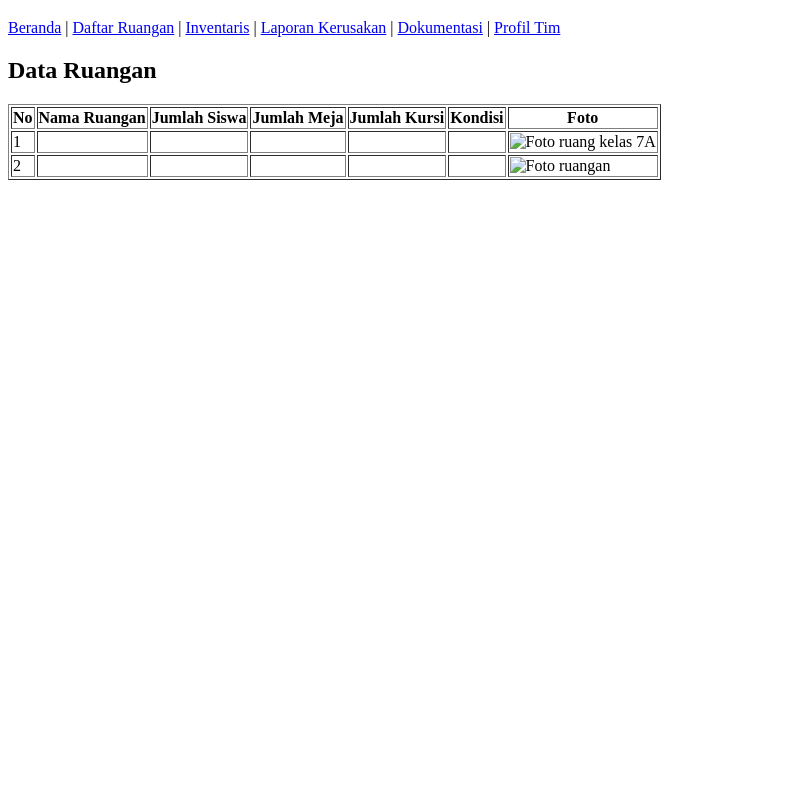
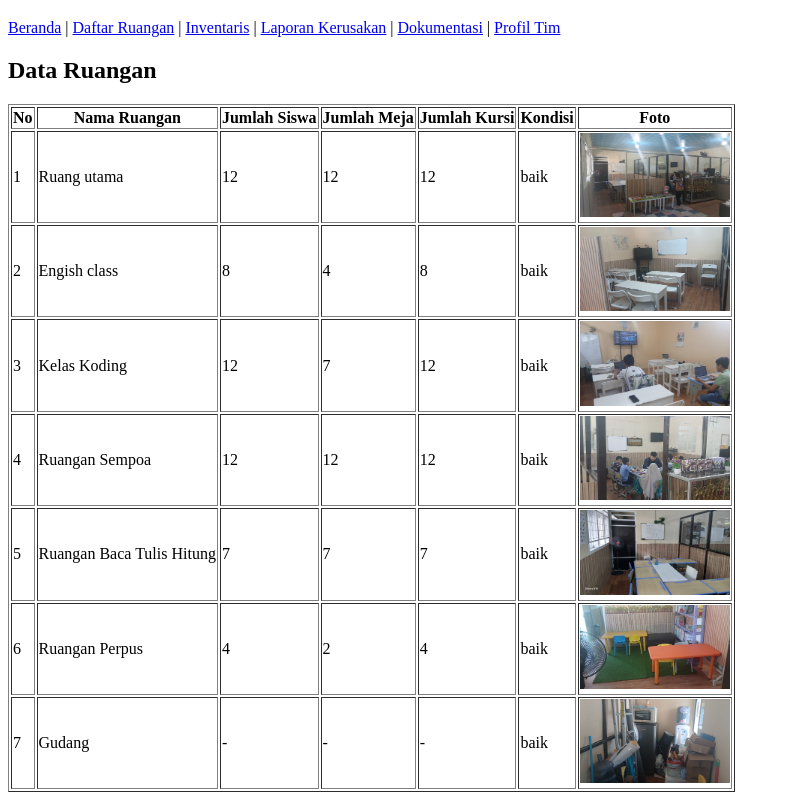
Before and after one commit to Dzayong/school-room-inventory-template, a plain HTML site: page rooms.html in a window 1280 px wide. Shown: the part 61-861 px from the top of the page, without its empty margins (0-790 px from the left). Before the commit the page ends 800 px from the top, so only its background shows below. Drawn offline with Linux system fonts and the light colour scheme.

Commit message:
Saya sudah mengerjakan bagian rooms

```diff
--- a/rooms.html
+++ b/rooms.html
@@ -39,28 +39,99 @@
                     <!-- TODO: Tambahkan baris sesuai hasil observasi -->
                     <tr>
                         <td>1</td>
-                        <td><!-- TODO: Kelas 7A --></td>
-                        <td><!-- TODO --></td>
-                        <td><!-- TODO --></td>
-                        <td><!-- TODO --></td>
-                        <td><!-- TODO: Baik/Rusak --></td>
+                        <td><!-- TODO: Kelas 7A -->Ruang utama</td>
+                        <td><!-- TODO -->12</td>
+                        <td><!-- TODO -->12</td>
+                        <td><!-- TODO -->12</td>
+                        <td><!-- TODO: Baik/Rusak -->baik</td>
                         <td>
-                            <img src="images/kelas-7a.jpg"
-                                 alt="Foto ruang kelas 7A"
+                            <img src="images/Ruangan Utama.jpeg"
+                                 alt="Foto Ruangan utama"
                                  width="150">
                         </td>
                     </tr>
 
                     <tr>
                         <td>2</td>
-                        <td><!-- TODO --></td>
-                        <td><!-- TODO --></td>
-                        <td><!-- TODO --></td>
-                        <td><!-- TODO --></td>
-                        <td><!-- TODO --></td>
+                        <td><!-- TODO -->Engish class</td>
+                        <td><!-- TODO -->8</td>
+                        <td><!-- TODO -->4</td>
+                        <td><!-- TODO -->8</td>
+                        <td><!-- TODO -->baik</td>
                         <td>
-                            <img src="images/nama-file.jpg"
-                                 alt="Foto ruangan"
+                            <img src="images/Kelas Inggris.jpeg"
+                                 alt="Foto Kelas Inggris"
+                                 width="150">
+                        </td>
+                    </tr>
+
+                    <tr>
+                        <td>3</td>
+                        <td><!-- TODO -->Kelas Koding</td>
+                        <td><!-- TODO -->12</td>
+                        <td><!-- TODO -->7</td>
+                        <td><!-- TODO -->12</td>
+                        <td><!-- TODO -->baik</td>
+                        <td>
+                            <img src="images/Kelas Koding.jpeg"
+                                 alt="Foto Kelas Koding"
+                                 width="150">
+                        </td>
+                    </tr>
+
+                    <tr>
+                        <td>4</td>
+                        <td><!-- TODO -->Ruangan Sempoa</td>
+                        <td><!-- TODO -->12</td>
+                        <td><!-- TODO -->12</td>
+                        <td><!-- TODO -->12</td>
+                        <td><!-- TODO -->baik</td>
+                        <td>
+                            <img src="images/Ruangan Sempoa.jpeg"
+                                 alt="Foto Kelas Sempoa"
+                                 width="150">
+                        </td>
+                    </tr>
+
+                     <tr>
+                        <td>5</td>
+                        <td><!-- TODO -->Ruangan Baca Tulis Hitung</td>
+                        <td><!-- TODO -->7</td>
+                        <td><!-- TODO -->7</td>
+                        <td><!-- TODO -->7</td>
+                        <td><!-- TODO -->baik</td>
+                        <td>
+                            <img src="images/Ruangan Baca Tulis Hitung.jpeg"
+                                 alt="Foto Ruangan Baca Tulis Hitung"
+                                 width="150">
+                        </td>
+                    </tr>
+
+                    <tr>
+                        <td>6</td>
+                        <td>Ruangan Perpus</td>
+                        <td>4</td>
+                        <td>2</td>
+                        <td>4</td>
+                        <td>baik</td>
+                        <td>
+                            <img src="images/Ruangan Perpus.jpeg"
+                                 alt="Foto Ruangan Perpus"
+                                 width="150">
+                        </td>
+
+                    </tr>
+
+                     <tr>
+                        <td>7</td>
+                        <td>Gudang</td>
+                        <td>-</td>
+                        <td>-</td>
+                        <td>-</td>
+                        <td>baik</td>
+                        <td>
+                            <img src="images/Gudang.jpeg"
+                                 alt="Foto Gudang"
                                  width="150">
                         </td>
                     </tr>
```
Also changed, not shown: images/Gudang.jpeg (added), images/Kelas Inggris.jpeg (added), images/Kelas Koding.jpeg (added), images/Ruangan Baca Tulis Hitung.jpeg (added), images/Ruangan Perpus.jpeg (added), images/Ruangan Sempoa.jpeg (added), images/Ruangan Utama.jpeg (added), images/WhatsApp Image 2026-09-05 at 09.20.00 (1).jpeg (deleted).
